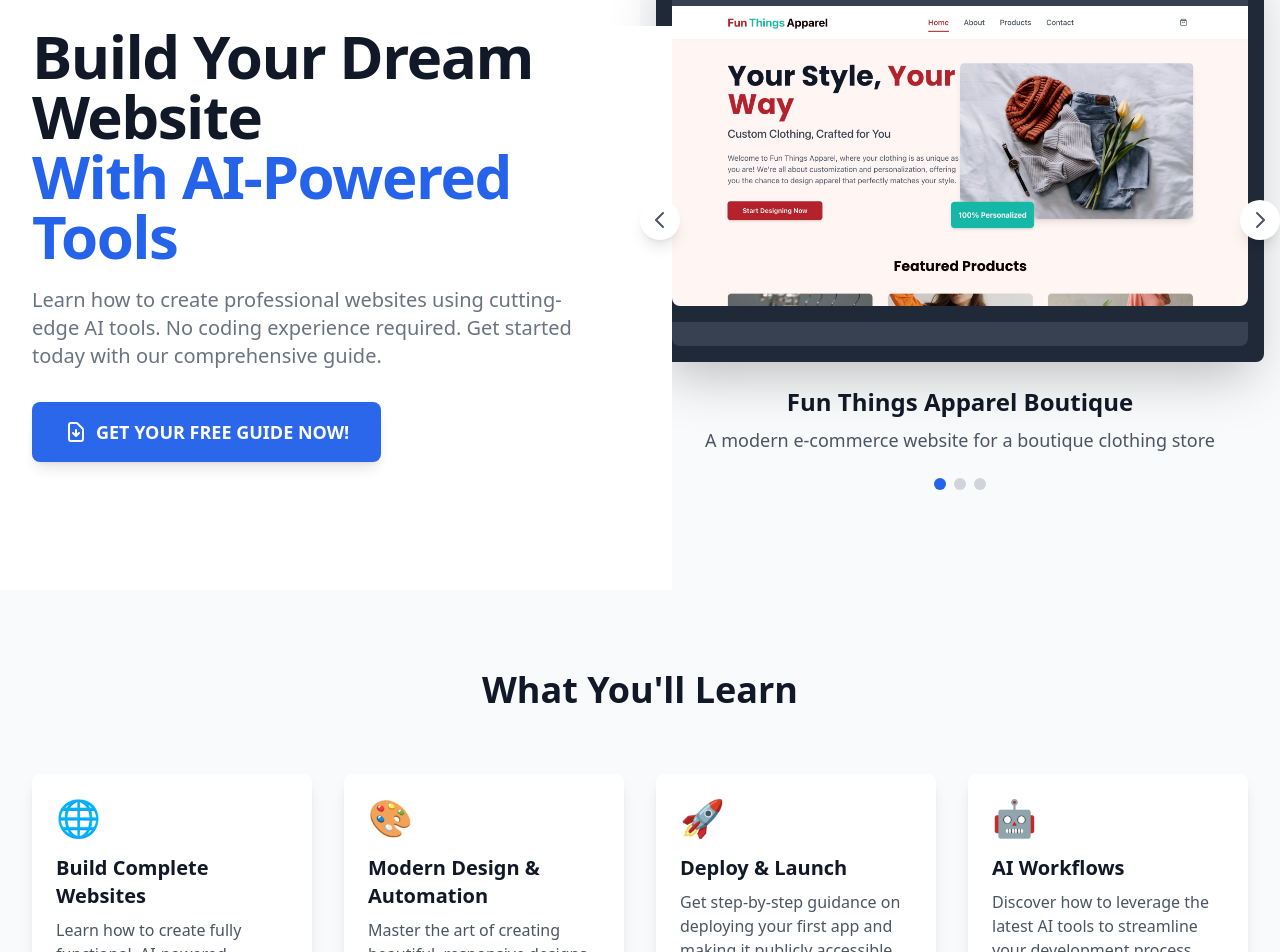
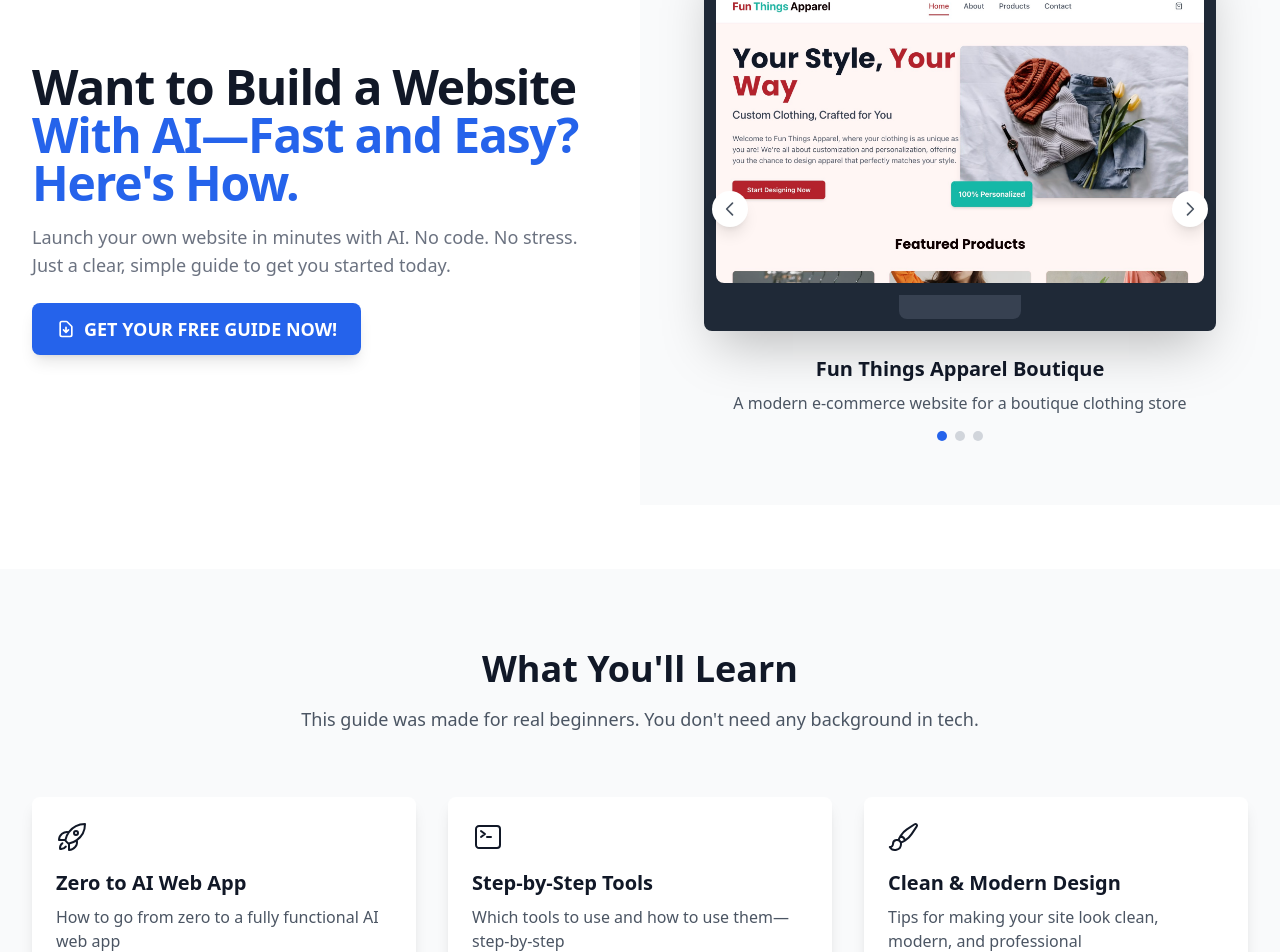
Before and after one commit to RodolfoDavidAlvarez/LearnBetterAI, a React (Vite) app: page / in a window 1280 px wide. Shown: the part 150-1102 px from the top of the page. Built offline with nearby package versions, Linux system fonts and the light colour scheme; the HTML template or start-up script is replaced by a standard one.

Commit message:
Version 1 Complete: Enhanced presentation page with professional UI improvements - Fixed nav, improved visuals, animations and UX

```diff
--- a/index.html
+++ b/index.html
@@ -3,9 +3,12 @@
   <head>
     <meta charset="UTF-8" />
     <meta name="viewport" content="width=device-width, initial-scale=1.0" />
-    <title>AI-Powered Website Building Guide</title>
+    <title>Want to Build a Website With AI—Fast and Easy? Here's How.</title>
     <link rel="icon" type="image/svg+xml" href="/favicon.svg" />
-    <meta name="description" content="Learn how to build a professional website using AI tools and best practices" />
+    <meta
+      name="description"
+      content="Launch your own website in minutes with AI. No code. No stress. Just a clear, simple guide to get you started today."
+    />
     <meta name="theme-color" content="#2563EB" />
     <link rel="preconnect" href="https://fonts.googleapis.com" />
     <link rel="preconnect" href="https://fonts.gstatic.com" crossorigin />
--- a/package.json
+++ b/package.json
@@ -3,6 +3,7 @@
   "version": "0.1.0",
   "private": true,
   "dependencies": {
+    "@heroicons/react": "^2.2.0",
     "@types/react": "^18.2.0",
     "@types/react-dom": "^18.2.0",
     "firebase": "^10.14.1",
--- a/src/components/Hero.tsx
+++ b/src/components/Hero.tsx
@@ -38,25 +38,26 @@ const Hero = () => {
   };
 
   return (
-    <div className="relative bg-white dark:bg-gray-900 overflow-hidden pt-16">
+    <div className="relative bg-white dark:bg-gray-900 overflow-hidden">
       <div className="max-w-7xl mx-auto">
-        <div className="relative z-10 pb-8 bg-white dark:bg-gray-900 sm:pb-16 md:pb-20 lg:max-w-2xl lg:w-full lg:pb-28 xl:pb-32">
-          <main className="mt-10 mx-auto max-w-7xl px-4 sm:mt-12 sm:px-6 md:mt-16 lg:mt-20 lg:px-8 xl:mt-28">
-            <div className="sm:text-center lg:text-left">
-              <h1 className="text-4xl tracking-tight font-extrabold text-gray-900 dark:text-white sm:text-5xl md:text-6xl">
-                <span className="block">Build Your Dream Website</span>
-                <span className="block text-blue-600">With AI-Powered Tools</span>
+        <div className="flex flex-col lg:flex-row min-h-[80vh] py-16">
+          {/* Left Column - Text Content */}
+          <div className="w-full lg:w-1/2 flex items-center justify-center p-4 sm:p-6 lg:p-8">
+            <div className="max-w-xl w-full text-center lg:text-left">
+              <h1 className="text-3xl sm:text-4xl lg:text-5xl tracking-tight font-extrabold text-gray-900 dark:text-white">
+                <span className="block">Want to Build a Website</span>
+                <span className="block text-blue-600">With AI—Fast and Easy?</span>
+                <span className="block text-blue-600">Here's How.</span>
               </h1>
-              <p className="mt-3 text-base text-gray-500 dark:text-gray-400 sm:mt-5 sm:text-lg sm:max-w-xl sm:mx-auto md:mt-5 md:text-xl lg:mx-0">
-                Learn how to create professional websites using cutting-edge AI tools. No coding experience required. Get started today with our
-                comprehensive guide.
+              <p className="mt-4 text-base sm:text-lg text-gray-500 dark:text-gray-400">
+                Launch your own website in minutes with AI. No code. No stress. Just a clear, simple guide to get you started today.
               </p>
-              <div className="mt-8 flex flex-col sm:flex-row sm:justify-center lg:justify-start gap-3">
+              <div className="mt-6 flex justify-center lg:justify-start">
                 <Link
                   to="/presentation"
-                  className="w-full sm:w-auto px-8 py-4 text-lg font-bold text-white bg-blue-600 hover:bg-blue-700 rounded-lg shadow-lg flex items-center justify-center transition-all duration-300 transform hover:scale-105 animate-pulse"
+                  className="inline-flex items-center px-6 py-3 text-base sm:text-lg font-bold text-white bg-blue-600 hover:bg-blue-700 rounded-lg shadow-lg transition-all duration-300 transform hover:scale-105"
                 >
-                  <svg xmlns="http://www.w3.org/2000/svg" className="h-6 w-6 mr-2" fill="none" viewBox="0 0 24 24" stroke="currentColor">
+                  <svg xmlns="http://www.w3.org/2000/svg" className="h-5 w-5 mr-2" fill="none" viewBox="0 0 24 24" stroke="currentColor">
                     <path
                       strokeLinecap="round"
                       strokeLinejoin="round"
@@ -68,75 +69,73 @@ const Hero = () => {
                 </Link>
               </div>
             </div>
-          </main>
-        </div>
-      </div>
-      <div className="lg:absolute lg:inset-y-0 lg:right-0 lg:w-1/2">
-        <div className="h-full bg-gray-50 dark:bg-gray-800 flex items-center justify-center">
-          <div className="w-full max-w-4xl px-4">
-            <div className="relative">
+          </div>
+
+          {/* Right Column - Website Showcase */}
+          <div className="w-full lg:w-1/2 bg-gray-50 dark:bg-gray-800 flex items-center justify-center p-4 sm:p-6 lg:p-8">
+            <div className="relative w-full max-w-lg">
               {/* Navigation Buttons */}
               <button
                 onClick={prevWebsite}
-                className="absolute left-0 top-1/2 -translate-y-1/2 -translate-x-4 z-20 bg-white dark:bg-gray-700 rounded-full p-2 shadow-lg hover:bg-gray-100 dark:hover:bg-gray-600 transition-colors"
+                className="absolute left-2 top-1/2 -translate-y-1/2 z-20 bg-white dark:bg-gray-700 rounded-full p-2 shadow-lg hover:bg-gray-100 dark:hover:bg-gray-600 transition-colors"
               >
-                <svg className="w-6 h-6 text-gray-600 dark:text-gray-300" fill="none" viewBox="0 0 24 24" stroke="currentColor">
+                <svg className="w-5 h-5 text-gray-600 dark:text-gray-300" fill="none" viewBox="0 0 24 24" stroke="currentColor">
                   <path strokeLinecap="round" strokeLinejoin="round" strokeWidth={2} d="M15 19l-7-7 7-7" />
                 </svg>
               </button>
               <button
                 onClick={nextWebsite}
-                className="absolute right-0 top-1/2 -translate-y-1/2 translate-x-4 z-20 bg-white dark:bg-gray-700 rounded-full p-2 shadow-lg hover:bg-gray-100 dark:hover:bg-gray-600 transition-colors"
+                className="absolute right-2 top-1/2 -translate-y-1/2 z-20 bg-white dark:bg-gray-700 rounded-full p-2 shadow-lg hover:bg-gray-100 dark:hover:bg-gray-600 transition-colors"
               >
-                <svg className="w-6 h-6 text-gray-600 dark:text-gray-300" fill="none" viewBox="0 0 24 24" stroke="currentColor">
+                <svg className="w-5 h-5 text-gray-600 dark:text-gray-300" fill="none" viewBox="0 0 24 24" stroke="currentColor">
                   <path strokeLinecap="round" strokeLinejoin="round" strokeWidth={2} d="M9 5l7 7-7 7" />
                 </svg>
               </button>
 
               {/* Computer Frame */}
-              <div className="relative bg-gray-800 rounded-lg p-4 shadow-2xl">
+              <div className="relative bg-gray-800 rounded-lg p-3 shadow-2xl mx-auto">
                 {/* Screen Bezel */}
                 <div className="relative bg-gray-900 rounded-lg overflow-hidden">
                   {/* Browser Chrome */}
-                  <div className="bg-gray-700 h-10 flex items-center px-4">
-                    <div className="flex space-x-2">
-                      <div className="w-3 h-3 rounded-full bg-red-500"></div>
-                      <div className="w-3 h-3 rounded-full bg-yellow-500"></div>
-                      <div className="w-3 h-3 rounded-full bg-green-500"></div>
+                  <div className="bg-gray-700 h-8 flex items-center px-3">
+                    <div className="flex space-x-1.5">
+                      <div className="w-2.5 h-2.5 rounded-full bg-red-500"></div>
+                      <div className="w-2.5 h-2.5 rounded-full bg-yellow-500"></div>
+                      <div className="w-2.5 h-2.5 rounded-full bg-green-500"></div>
                     </div>
-                    <div className="ml-4 flex-1 text-center text-sm text-gray-400 truncate">{websites[currentIndex].title}</div>
+                    <div className="ml-3 flex-1 text-center text-xs text-gray-400 truncate">{websites[currentIndex].title}</div>
                   </div>
                   {/* Website Preview */}
-                  <div className="aspect-w-16 aspect-h-9">
+                  <div className="relative w-full" style={{ paddingBottom: "60%" }}>
                     <motion.div
                       key={currentIndex}
                       initial={{ opacity: 0, x: 100 }}
                       animate={{ opacity: 1, x: 0 }}
                       exit={{ opacity: 0, x: -100 }}
                       transition={{ duration: 0.3 }}
-                      className="w-full h-full"
+                      className="absolute inset-0"
                     >
-                      <img src={websites[currentIndex].image} alt={websites[currentIndex].title} className="object-cover w-full h-full" />
+                      <img src={websites[currentIndex].image} alt={websites[currentIndex].title} className="w-full h-full object-cover" />
                     </motion.div>
                   </div>
                 </div>
                 {/* Computer Stand */}
-                <div className="h-6 bg-gray-700 rounded-b-lg mt-4"></div>
+                <div className="h-6 bg-gray-700 rounded-b-lg mt-3 mx-auto w-1/4"></div>
               </div>
 
               {/* Website Info */}
               <div className="mt-6 text-center">
-                <h3 className="text-2xl font-semibold text-gray-900 dark:text-white">{websites[currentIndex].title}</h3>
-                <p className="mt-2 text-lg text-gray-600 dark:text-gray-400">{websites[currentIndex].description}</p>
+                <h3 className="text-xl font-semibold text-gray-900 dark:text-white">{websites[currentIndex].title}</h3>
+                <p className="mt-2 text-sm sm:text-base text-gray-600 dark:text-gray-400">{websites[currentIndex].description}</p>
               </div>
 
               {/* Dots Navigation */}
-              <div className="flex justify-center mt-6 space-x-2">
+              <div className="flex justify-center mt-4 space-x-2 mb-8">
                 {websites.map((_, index) => (
                   <button
                     key={index}
                     onClick={() => setCurrentIndex(index)}
-                    className={`w-3 h-3 rounded-full transition-colors ${
+                    className={`w-2.5 h-2.5 rounded-full transition-colors ${
                       index === currentIndex ? "bg-blue-600" : "bg-gray-300 dark:bg-gray-600 hover:bg-gray-400 dark:hover:bg-gray-500"
                     }`}
                   />
--- a/src/components/WhatYoullLearn.tsx
+++ b/src/components/WhatYoullLearn.tsx
@@ -1,26 +1,37 @@
 import React from "react";
 import { motion } from "framer-motion";
+import { RocketLaunchIcon, CommandLineIcon, PaintBrushIcon, GlobeAltIcon, CurrencyDollarIcon, ServerIcon } from "@heroicons/react/24/outline";
 
 const learningPoints = [
   {
-    title: "Build Complete Websites",
-    description: "Learn how to create fully functional, AI-powered websites from scratch using modern tools and techniques.",
-    icon: "🌐",
+    title: "Zero to AI Web App",
+    description: "How to go from zero to a fully functional AI web app",
+    icon: RocketLaunchIcon,
   },
   {
-    title: "Modern Design & Automation",
-    description: "Master the art of creating beautiful, responsive designs and implementing powerful automation features.",
-    icon: "🎨",
+    title: "Step-by-Step Tools",
+    description: "Which tools to use and how to use them—step-by-step",
+    icon: CommandLineIcon,
   },
   {
-    title: "Deploy & Launch",
-    description: "Get step-by-step guidance on deploying your first app and making it publicly accessible.",
-    icon: "🚀",
+    title: "Clean & Modern Design",
+    description: "Tips for making your site look clean, modern, and professional",
+    icon: PaintBrushIcon,
   },
   {
-    title: "AI Workflows",
-    description: "Discover how to leverage the latest AI tools to streamline your development process.",
-    icon: "🤖",
+    title: "Publish & Share",
+    description: "How to publish your app and share it with the world",
+    icon: GlobeAltIcon,
+  },
+  {
+    title: "AI Platform Pricing",
+    description: "Best AI platforms to use, with pricing breakdowns",
+    icon: CurrencyDollarIcon,
+  },
+  {
+    title: "Domain Connection",
+    description: "How to connect your website to a real domain (e.g., mybrandstudio.com)",
+    icon: ServerIcon,
   },
 ];
 
@@ -38,9 +49,18 @@ const WhatYoullLearn = () => {
           >
             What You'll Learn
           </motion.h2>
+          <motion.p
+            initial={{ opacity: 0, y: 20 }}
+            whileInView={{ opacity: 1, y: 0 }}
+            viewport={{ once: true }}
+            transition={{ duration: 0.5, delay: 0.2 }}
+            className="mt-4 text-lg text-gray-600 dark:text-gray-300"
+          >
+            This guide was made for real beginners. You don't need any background in tech.
+          </motion.p>
         </div>
 
-        <div className="grid grid-cols-1 md:grid-cols-2 lg:grid-cols-4 gap-8">
+        <div className="grid grid-cols-1 md:grid-cols-2 lg:grid-cols-3 gap-8">
           {learningPoints.map((point, index) => (
             <motion.div
               key={index}
@@ -50,7 +70,9 @@ const WhatYoullLearn = () => {
               transition={{ duration: 0.5, delay: index * 0.1 }}
               className="bg-white dark:bg-gray-700 rounded-lg p-6 shadow-lg hover:shadow-xl transition-shadow duration-300"
             >
-              <div className="text-4xl mb-4">{point.icon}</div>
+              <div className="text-gray-900 dark:text-white mb-4">
+                <point.icon className="h-8 w-8" />
+              </div>
               <h3 className="text-xl font-semibold text-gray-900 dark:text-white mb-2">{point.title}</h3>
               <p className="text-gray-600 dark:text-gray-300">{point.description}</p>
             </motion.div>
```
Also changed, not shown: src/components/PresentationPage.tsx (+136 -25 lines), src/components/RegisterForm.tsx (+40 -1 lines), src/pages/Home.tsx (+45 -7 lines), public/manifest.json, 1 other file (tests, documents, lock files or other folders).
